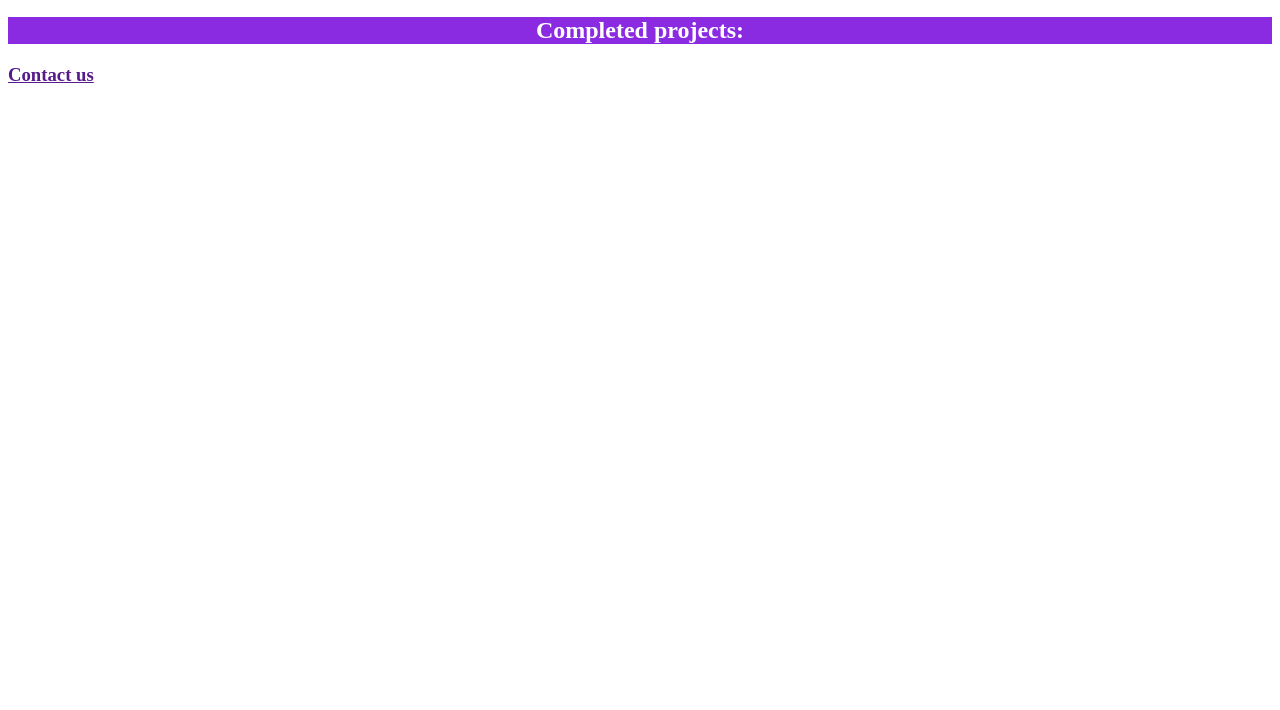
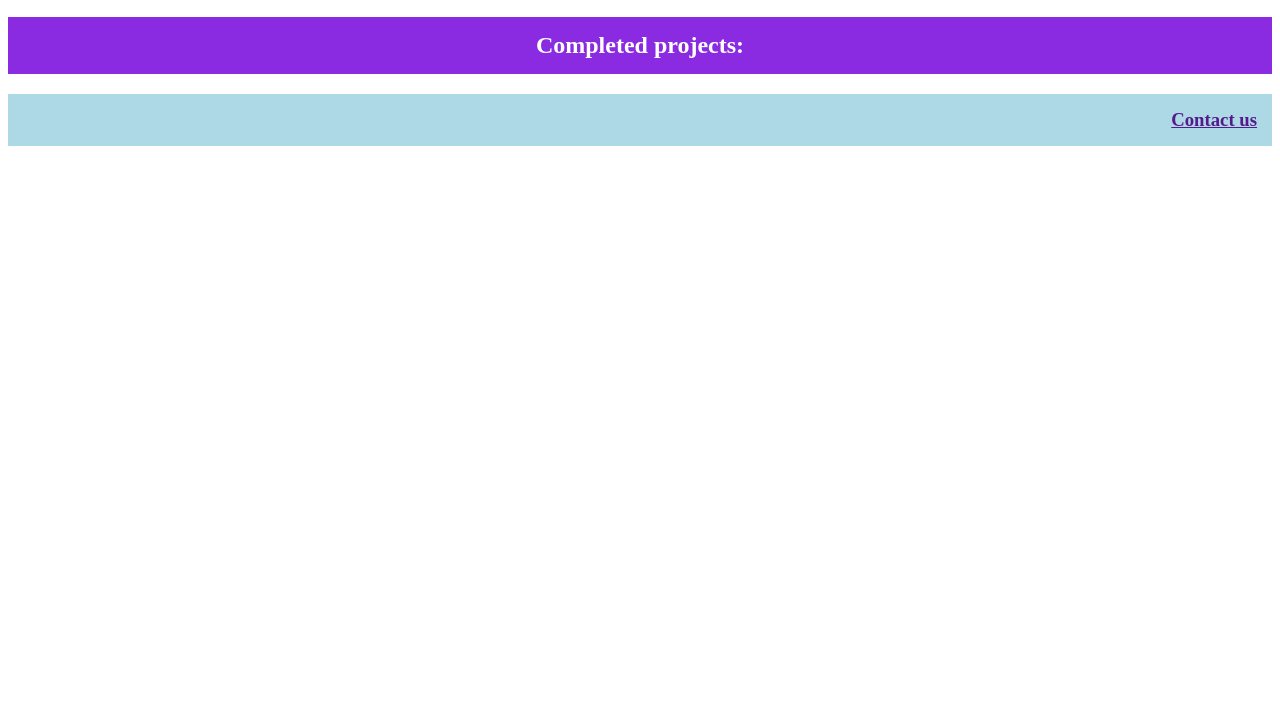
Before and after one commit to MarcoVillegasCampos/Styling, a plain HTML site: page Index.html in a window 1280 px wide. Shown: the part 90-800 px from the top of the page. Drawn offline with Linux system fonts and the light colour scheme.

Commit message:
adding file

```diff
--- a/Styling.css
+++ b/Styling.css
@@ -17,6 +17,7 @@ h2{
     color: white;
     background-color: blueviolet;
     text-align: center;
+    padding: 15px;
 
 
 
@@ -24,3 +25,11 @@ h2{
 
 
 }
+h3{
+    color: black;
+    background-color:lightblue;
+
+    text-align: right;
+    padding: 15px;
+
+}
```
